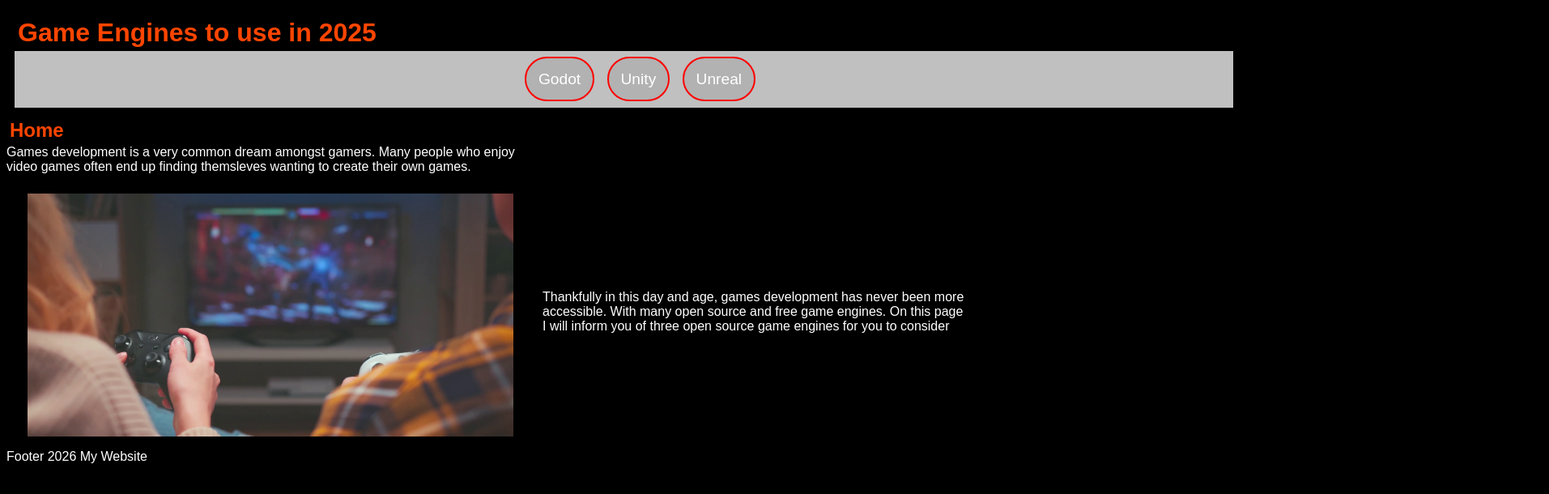
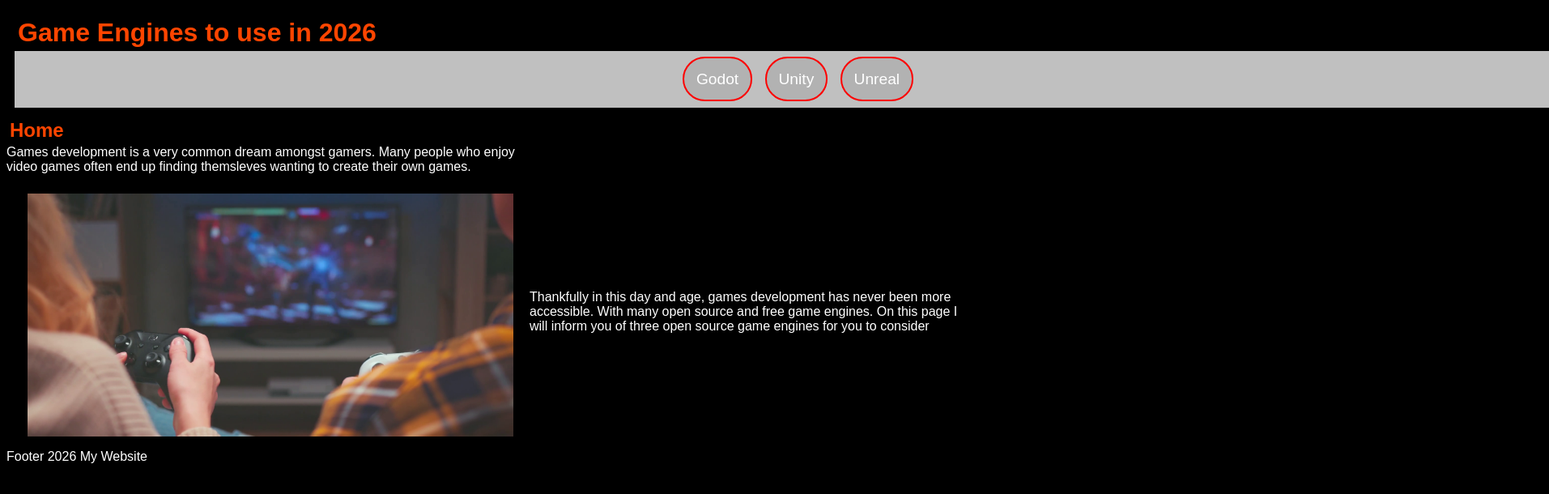
Before and after one commit to Tlines06/WebDevProject, a plain HTML site: page index.html in a window 1280 px wide. Shown: the whole page at 81% size, 1913 px wide, since content can reach past the window. Drawn offline with Linux system fonts and the light colour scheme.

Commit message:
Homework 30/3/26

```diff
--- a/Styles/style.css
+++ b/Styles/style.css
@@ -41,7 +41,7 @@ img {
 nav {
     background-color: silver;
     padding: 5px;
-    width: 230%;
+    width: 290%;
 }
 .proCon {
     color: white;
@@ -110,6 +110,8 @@ nav ul li:hover {
 #bigImage {
     width: 600px;
     height: 300px;
+    float:left;
+    margin-right: 10px;
 }
 
 .col_detail {
--- a/index.html
+++ b/index.html
@@ -7,14 +7,14 @@
         <meta name="viewport" content="width=device-width, initial-scale=1.0">
         <meta name="description" content="Home Page of the website">
         <meta name="keywords" content="Godot, Unity, Unreal, games, game engines, games development">
-        <title>Home</title>
+        <title>Game Engines to Use in 2026</title>
         <link rel="stylesheet" href="Styles/style.css">
-
+        <link rel="icon" href="Images/Favicon/favicon_io/favicon.ico" type="image/gif" sizes="16x16">
     </head>
     <body>
         <!--Header section-->
         <header>
-            <h1>Game Engines to use in 2025</h1>
+            <h1>Game Engines to use in 2026</h1>
             <nav><!--Navigation Section-->
                 <ul>
                     <li><a href="godot.html">Godot</a></li>
@@ -31,8 +31,8 @@
             </section>
             <div class="flexbox">
                 <div><img id="bigImage" src="Images/General/Gaming.png"></div>
-                <div><p>Thankfully in this day and age, games development has never been more accessible. With many open source and free game engines. On this page I will inform you of
-                    three open source game engines for you to consider</p></div>
+                <col><p>Thankfully in this day and age, games development has never been more accessible. With many open source and free game engines. On this page I will inform you of
+                    three open source game engines for you to consider</p></col>
 
                 </div>
             </section>
```
Also changed, not shown: godot.html (+2 -2 lines), unity.html (+2 -2 lines), unreal.html (+2 -2 lines), Images/Favicon/favicon_io/android-chrome-192x192.png (added), Images/Favicon/favicon_io/android-chrome-512x512.png (added), Images/Favicon/favicon_io/apple-touch-icon.png (added), Images/Favicon/favicon_io/favicon-16x16.png (added), Images/Favicon/favicon_io/favicon-32x32.png (added), Images/Favicon/favicon_io/favicon.ico (added), Images/Favicon/favicon_io/site.webmanifest (added).
